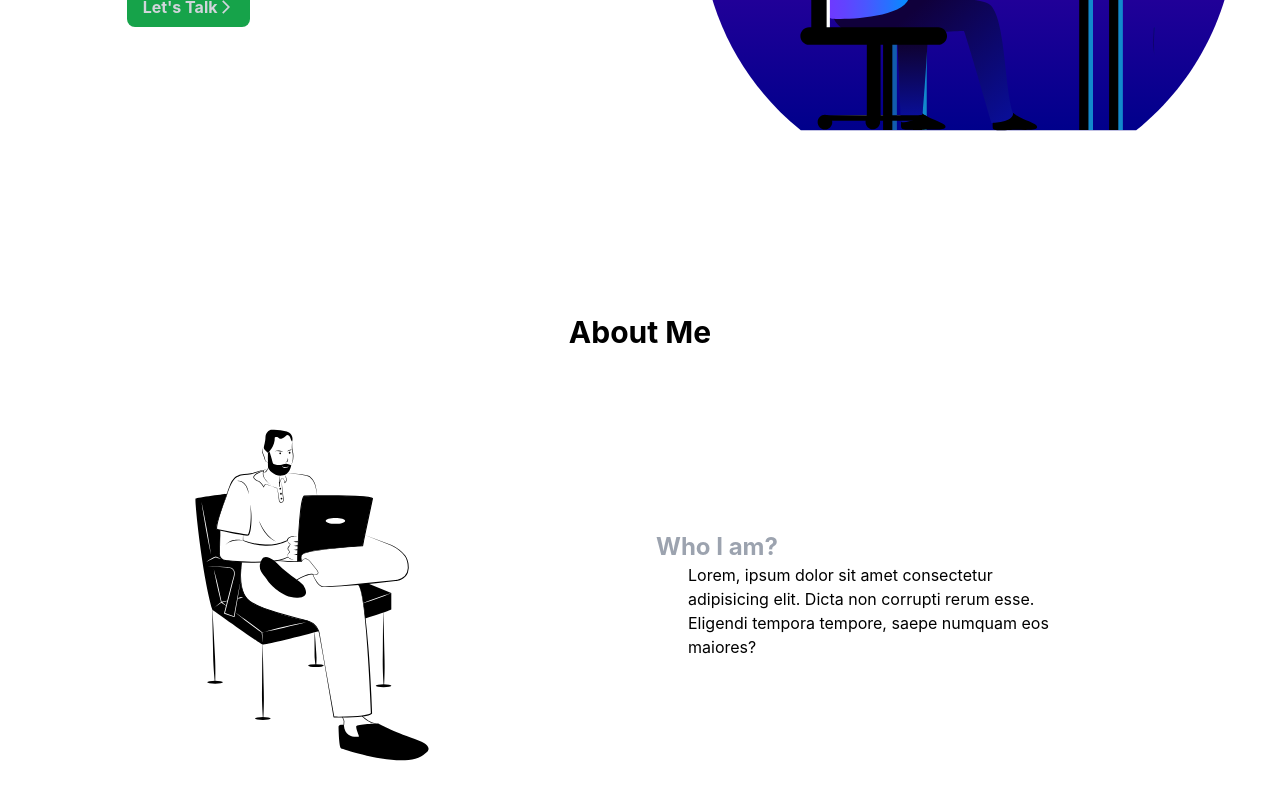
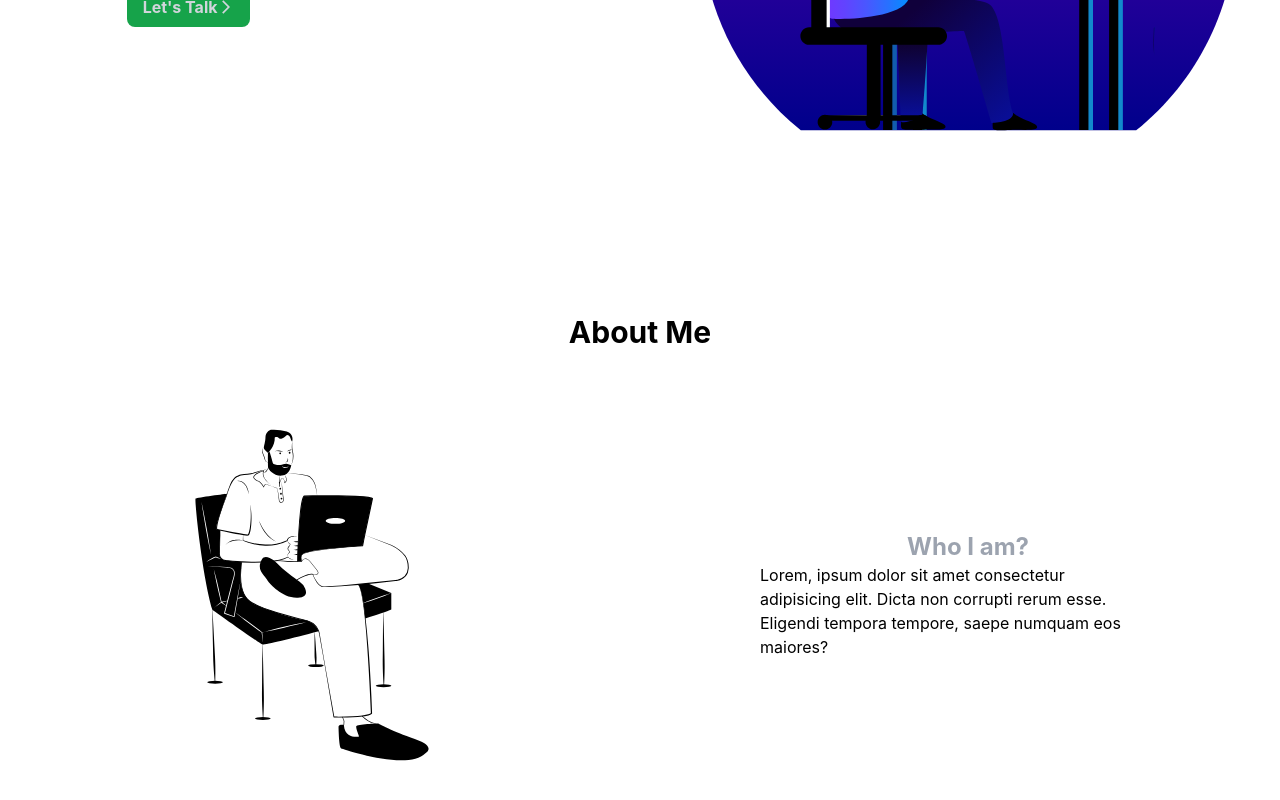
Before and after one commit to NagesoHaile/nageso, a React (Create React App) app: page / in a window 1280 px wide. Shown: the part 614-1414 px from the top of the page. Built offline with nearby package versions, Linux system fonts and the light colour scheme.

Commit message:
added padding removed and changed to only pr-8

```diff
--- a/src/components/About.jsx
+++ b/src/components/About.jsx
@@ -10,9 +10,9 @@ const About = () => {
             <div className='md:w-1/2'>
                <img src={about} alt='web dev ' />
             </div>
-            <div className='md:w-1/2 flex flex-col md:justify-center '>
+            <div className='md:w-1/2 flex flex-col md:justify-center items-center '>
                <h1 className='text-2xl font-bold text-gray-400'>Who I am?</h1>
-               <div className='px-8'>
+               <div className='pr-8'>
                <p className='w-96'>Lorem, ipsum dolor sit amet consectetur adipisicing elit.
                 Dicta non corrupti rerum esse.
                 Eligendi tempora tempore, saepe numquam eos maiores?</p>
```
